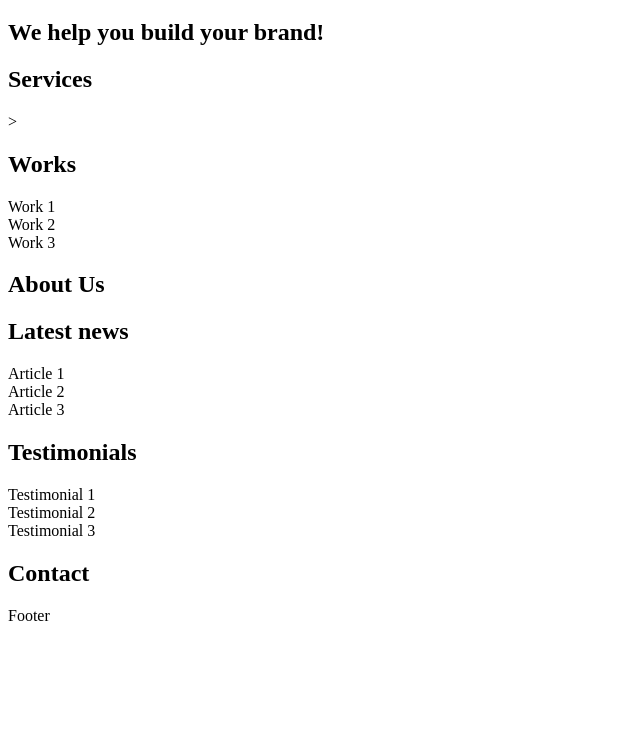
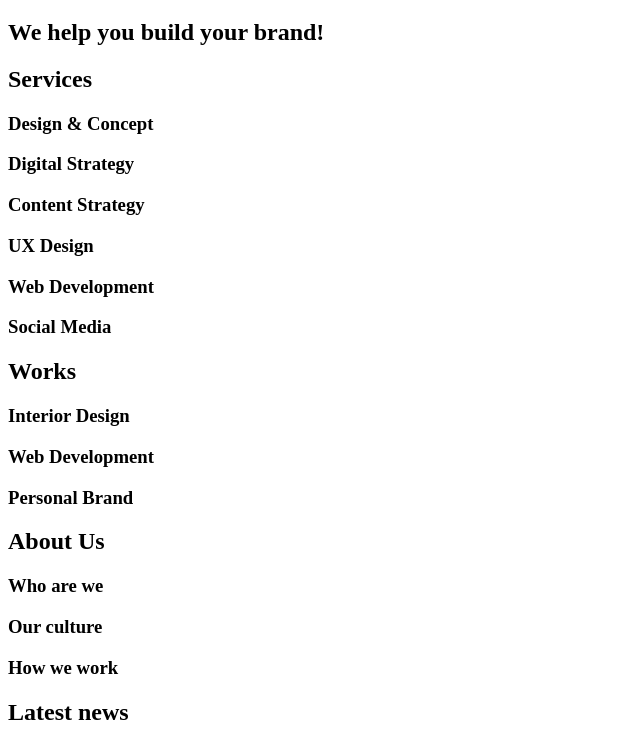
Before and after one commit to paulinepar/holbertonschool-web_front_end, a plain HTML site: page html_advanced/9-index.html in a window 1280 px wide. Shown: the part 61-800 px from the top of the page, without its empty margins (0-640 px from the left). Drawn offline with Linux system fonts and the light colour scheme.

Commit message:
add headings h3

```diff
--- a/html_advanced/9-index.html
+++ b/html_advanced/9-index.html
@@ -15,17 +15,28 @@
             <main>
                 <h1>Homepage</h1>
                 <section><h2>We help you build your brand!</h2></section>
-                <section><h2>Services</h2>></section>
+                <section><h2>Services</h2>
+                    <h3>Design & Concept</h3>
+                    <h3>Digital Strategy</h3>
+                    <h3>Content Strategy</h3>
+                    <h3>UX Design</h3>
+                    <h3>Web Development</h3>
+                    <h3>Social Media</h3>
+                </section>
                 <section><h2>Works</h2>
-                    <article>Work 1</article>
-                    <article>Work 2</article>
-                    <article>Work 3</article>
+                    <article><h3>Interior Design</h3></article>
+                    <article><h3>Web Development</h3></article>
+                    <article><h3>Personal Brand</h3></article>
                 </section>
-                <section><h2>About Us</h2></section>
+                <section><h2>About Us</h2>
+                    <h3>Who are we</h3>
+                    <h3>Our culture</h3>
+                    <h3>How we work</h3>
+                </section>
                 <section><h2>Latest news</h2>
-                    <article>Article 1</article>
-                    <article>Article 2</article>
-                    <article>Article 3</article>
+                    <article><h3>Hoc loco tenere se Triarius non potuit.</h3></article>
+                    <article><h3>Ut alios omittam, hunc appello, quem ille unum secutus est.</h3></article>
+                    <article><h3>Bestiarum vero nullum iudicium puto.</h3></article>
                 </section>
                 <section><h2>Testimonials</h2>
                     <article>Testimonial 1</article>
```
